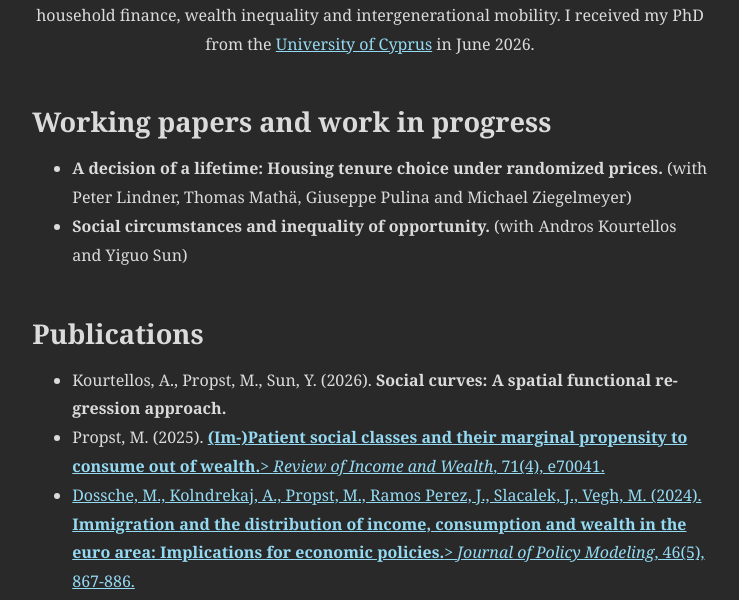
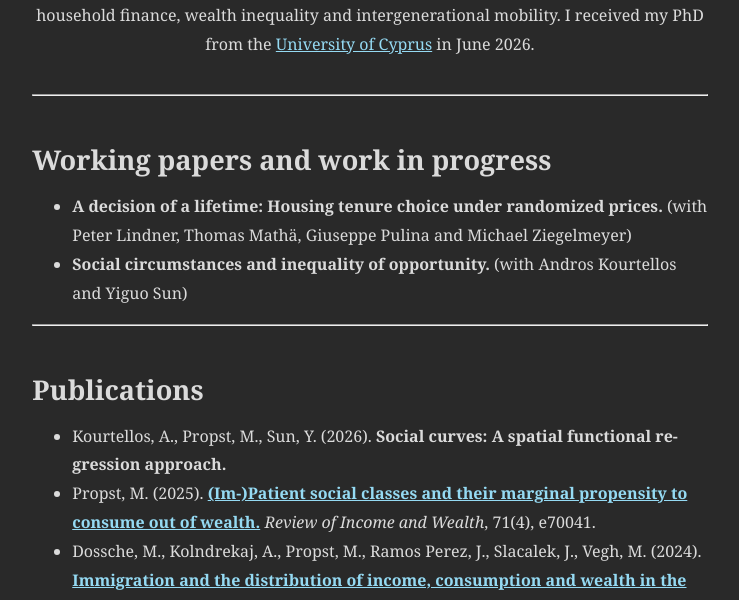
Before and after one commit to pm749/ws, a website built with Vite: page index.html in a window 1280 px wide. Shown: the part 586-1186 px from the top of the page, without its empty margins (270-1009 px from the left). Built offline with nearby package versions, Linux system fonts and the light colour scheme; files whose address does not match are found by name.

Commit message:
Update index.html

```diff
--- a/index.html
+++ b/index.html
@@ -42,6 +42,7 @@
   </div>
 
   <main>
+    <hr>
     <article>
       <h2>Working papers and work in progress</h2>
       <ul>
@@ -52,17 +53,17 @@
           <b>Social circumstances and inequality of opportunity.</b> (with Andros Kourtellos and Yiguo Sun)
         </li>
       </ul>
-
+<hr>
       <h2>Publications</h2>
       <ul>
         <li>
          Kourtellos, A., Propst, M., Sun, Y. (2026).  <b>Social curves: A spatial functional regression approach.</b>
         </li>
         <li>
-          Propst, M. (2025). <a href="https://onlinelibrary.wiley.com/doi/abs/10.1111/roiw.70041"><b>(Im-)Patient social classes and their marginal propensity to consume out of wealth.</b>> <i>Review of Income and Wealth</i>, 71(4), e70041.
+          Propst, M. (2025). <a href="https://onlinelibrary.wiley.com/doi/abs/10.1111/roiw.70041"><b>(Im-)Patient social classes and their marginal propensity to consume out of wealth.</b></a> <i>Review of Income and Wealth</i>, 71(4), e70041.
         </li>
          <li>
-          Dossche, M., Kolndrekaj, A., Propst, M., Ramos Perez, J., Slacalek, J., Vegh, M. (2024). <a href="https://www.sciencedirect.com/science/article/pii/S0161893824000206"><b>Immigration and the distribution of income, consumption and wealth in the euro area: Implications for economic policies.</b>> <i>Journal of Policy Modeling</i>, 46(5), 867-886.
+          Dossche, M., Kolndrekaj, A., Propst, M., Ramos Perez, J., Slacalek, J., Vegh, M. (2024). <a href="https://www.sciencedirect.com/science/article/pii/S0161893824000206"><b>Immigration and the distribution of income, consumption and wealth in the euro area: Implications for economic policies.</b></a> <i>Journal of Policy Modeling</i>, 46(5), 867-886.
         </li>
       </ul>
 
```
